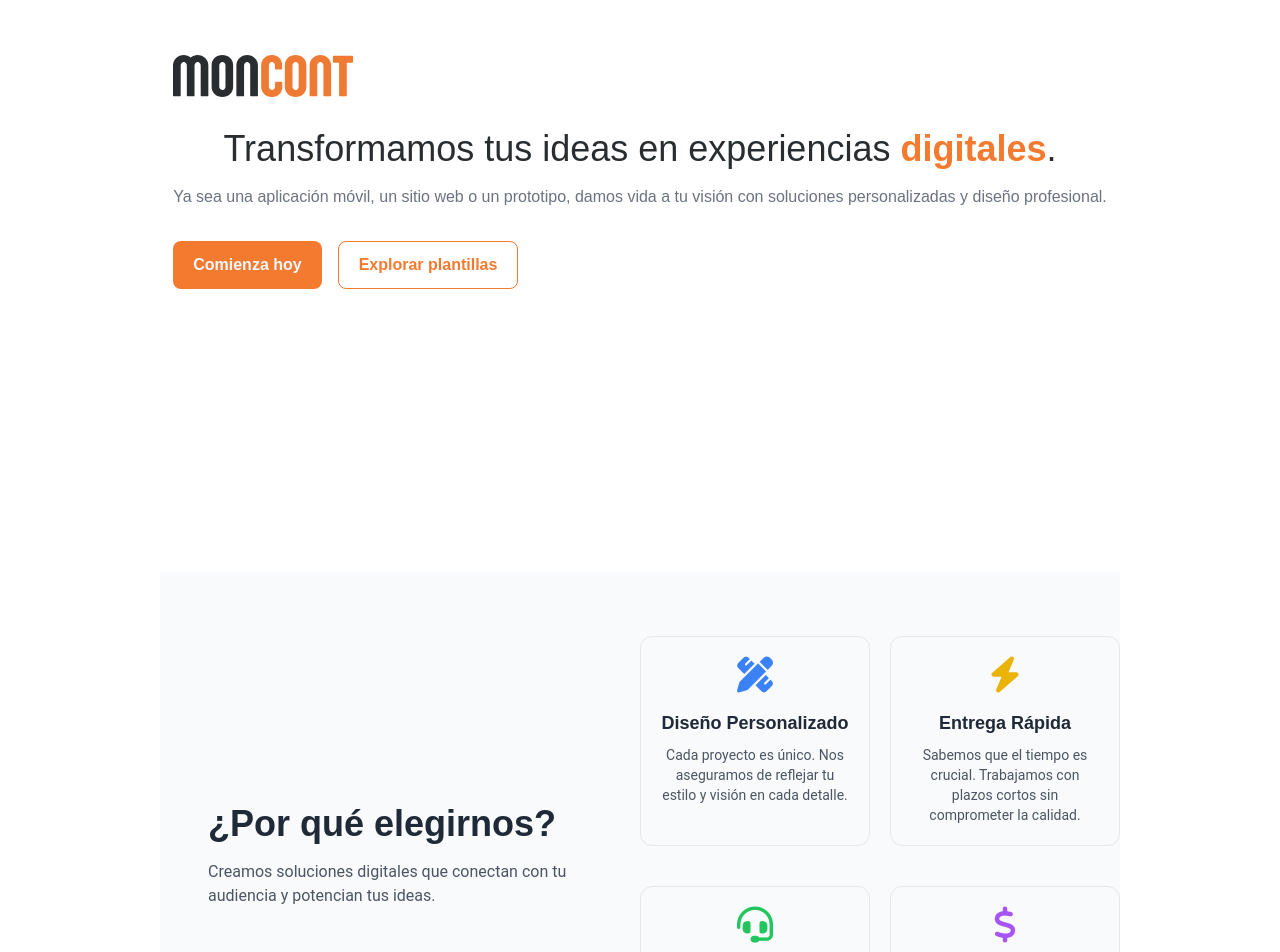
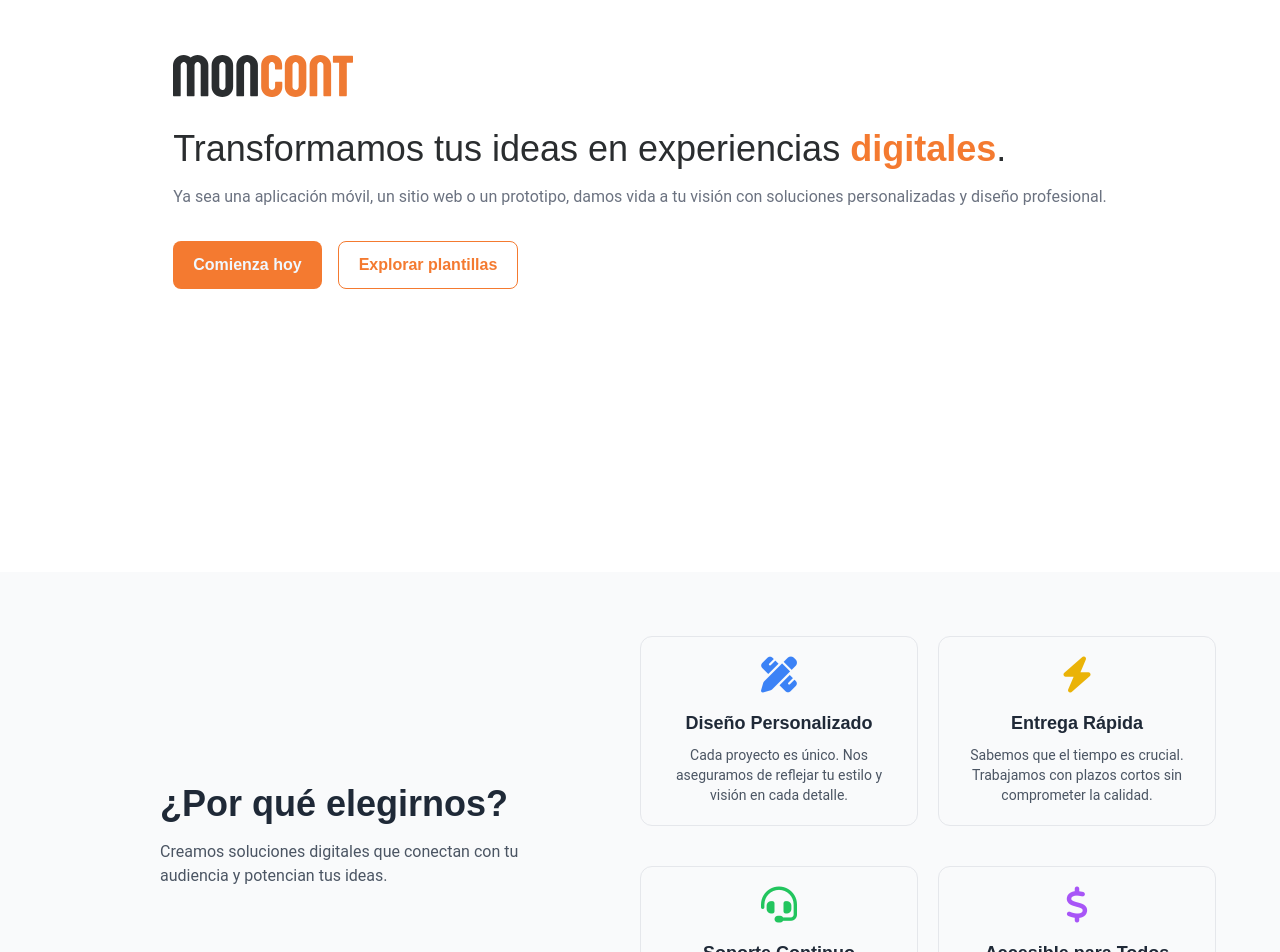
Before and after one commit to JoseMoncont/moncont, a Next.js app: page / in a window 1280 px wide. Shown: the part 340-1292 px from the top of the page. Built offline with nearby package versions, Linux system fonts and the light colour scheme.

Commit message:
ajustes defuentes prueba

```diff
--- a/src/app/globals.css
+++ b/src/app/globals.css
@@ -2,9 +2,7 @@
 @tailwind components;
 @tailwind utilities;
 
-@import url('https://fonts.googleapis.com/css2?family=Lora:ital,wght@0,400..700;1,400..700&family=Poppins:ital,wght@0,100;0,200;0,300;0,400;0,500;0,600;0,700;0,800;0,900;1,100;1,200;1,300;1,400;1,500;1,600;1,700;1,800;1,900&family=Roboto:ital,wght@0,100;0,300;0,400;0,500;0,700;0,900;1,100;1,300;1,400;1,500;1,700;1,900&display=swap');
-
-
+@import url("https://fonts.googleapis.com/css2?family=Lora:ital,wght@0,400..700;1,400..700&family=Poppins:ital,wght@0,100;0,200;0,300;0,400;0,500;0,600;0,700;0,800;0,900;1,100;1,200;1,300;1,400;1,500;1,600;1,700;1,800;1,900&family=Roboto:ital,wght@0,100;0,300;0,400;0,500;0,700;0,900;1,100;1,300;1,400;1,500;1,700;1,900&display=swap");
 
 :root {
   --background: #ffffff;
@@ -21,5 +19,5 @@
 body {
   color: var(--foreground);
   background: var(--background);
-  font-family: Arial, Helvetica, sans-serif;
+  font-family: "Poppins", "Roboto", "Lora", Arial, Helvetica, sans-serif;
 }
--- a/src/app/home/beneficios.tsx
+++ b/src/app/home/beneficios.tsx
@@ -33,14 +33,14 @@ const benefits = [
 
 export default function Beneficios() {
   return (
-    <section className=" py-16 bg-gray-50 dark:bg-slate-800 w-9/12 ">
+    <section className=" py-16 bg-gray-50 dark:bg-slate-800 px-16 ">
       <div className="md:grid grid-cols-2 ">
         <div className=" content-center justify-center mx-auto md:w-96 mb-10">
-          <p className="text-3xl font-bold text-gray-800 dark:text-white sm:text-4xl poppins-bold">
+          <p className="text-3xl font-bold text-gray-800 dark:text-white sm:text-4xl poppins-bold text-center md:text-start">
             {" "}
             ¿Por qué elegirnos?
           </p>
-          <p className="mt-4 text-gray-600 dark:text-gray-400 roboto-regular">
+          <p className="mt-4 text-gray-600 dark:text-gray-400 roboto-regular text-center md:text-start">
             Creamos soluciones digitales que conectan con tu audiencia y
             potencian tus ideas.
           </p>
--- a/src/app/home/principal.tsx
+++ b/src/app/home/principal.tsx
@@ -19,7 +19,7 @@ export default function Principal() {
           height={38}
           priority
         />
-        <div className="text-center mt-8">
+        <div className="text-start mt-8">
           <p className="text-3xl md:text-4xl dark:text-white gris poppins-regular">
             Transformamos tus ideas en experiencias{" "}
             <span className="text-white naranja font-bold poppins-bold">
--- a/tailwind.config.ts
+++ b/tailwind.config.ts
@@ -13,6 +13,11 @@ export default {
         background: "var(--background)",
         foreground: "var(--foreground)",
       },
+      fontFamily: {
+        poppins: ['Poppins', 'sans-serif'],
+        roboto: ['Roboto', 'sans-serif'],
+        lora: ['Lora', 'serif'],
+      },
     },
   },
   plugins: [],
```
